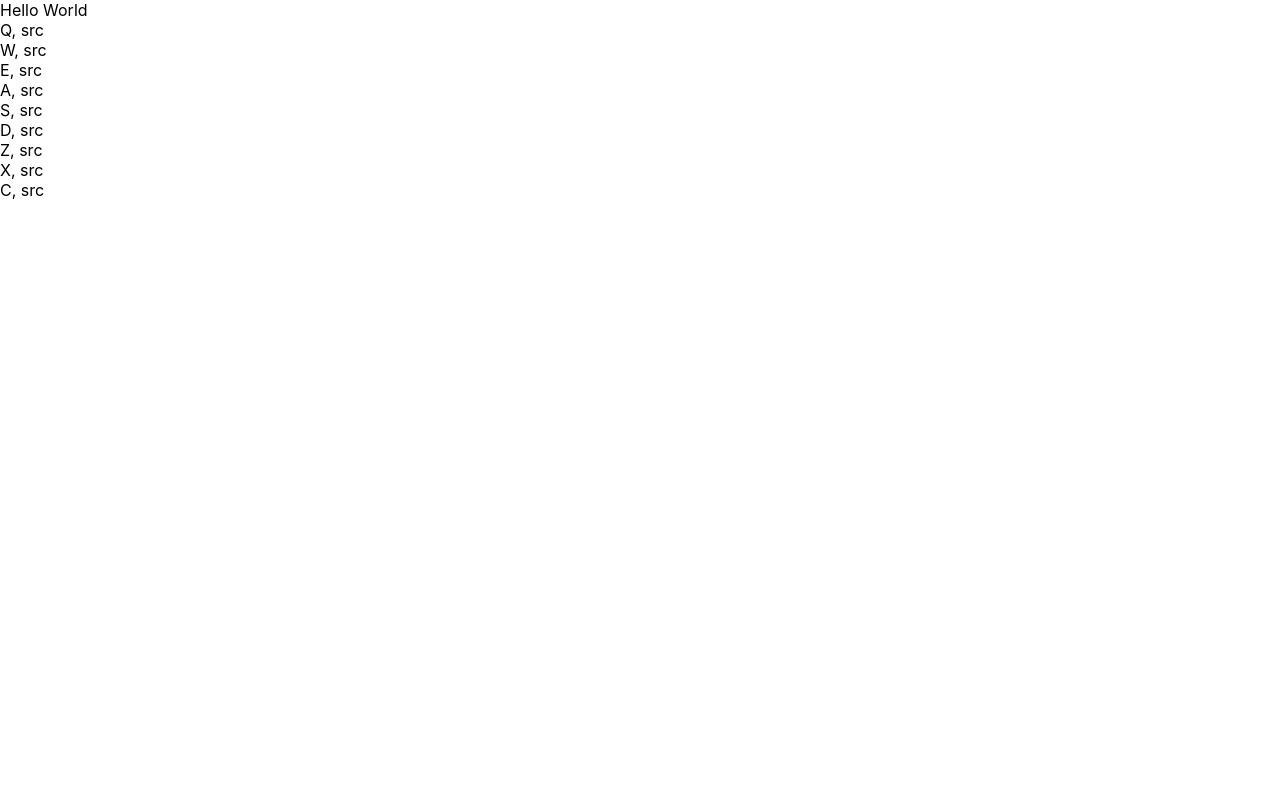
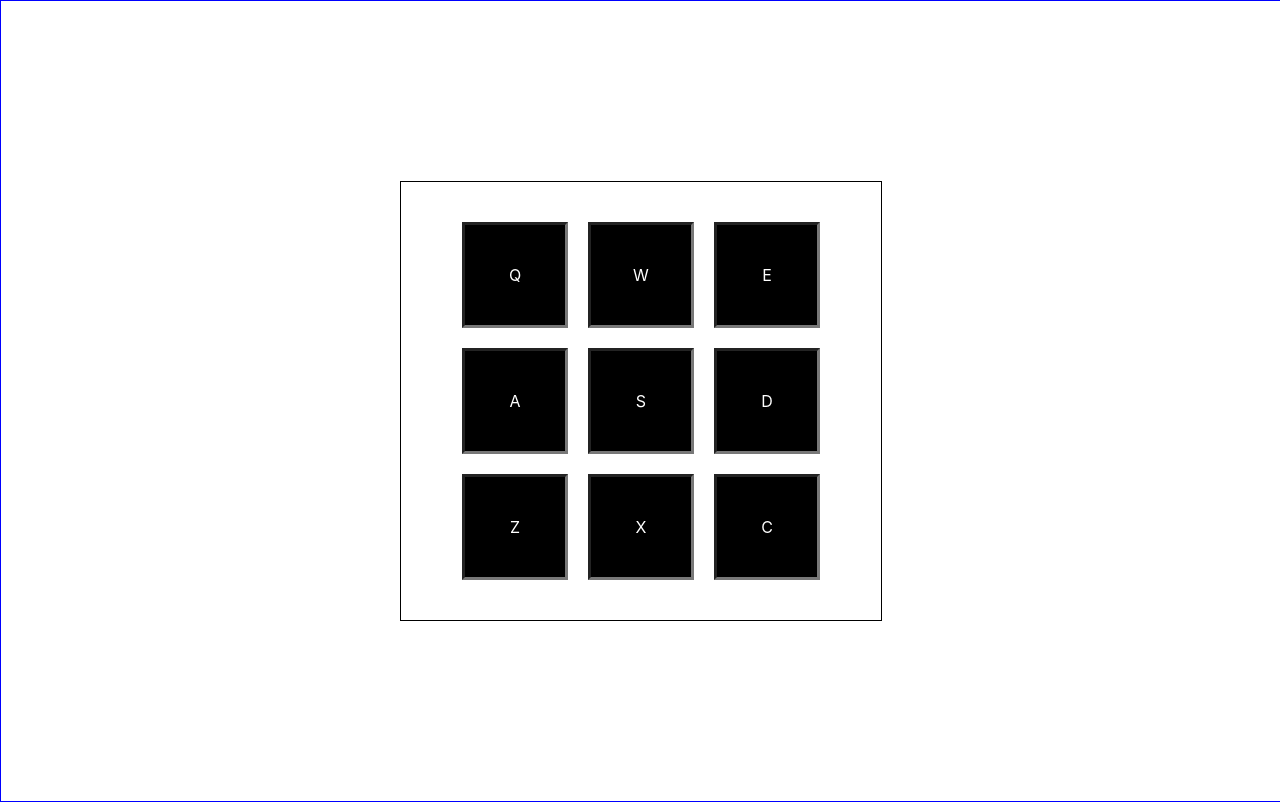
Before and after one commit to brawblan/drum-machine, a React (Create React App) app: page / in a window 1280 px wide. Built offline with nearby package versions, Linux system fonts and the light colour scheme.

Commit message:
edited UI, added keycode key in drumpad object

```diff
--- a/src/App.css
+++ b/src/App.css
@@ -1,38 +1,49 @@
-.App {
-  text-align: center;
+body {
+
 }
 
-.App-logo {
-  height: 40vmin;
-  pointer-events: none;
+#drum-machine {
+  border: 1px solid blue;
+  width: 100vw;
+  height: 100vh;
+  display: flex;
+  justify-content: center;
+  align-items: center;
 }
 
-@media (prefers-reduced-motion: no-preference) {
-  .App-logo {
-    animation: App-logo-spin infinite 20s linear;
-  }
+#display {
+  display: flex;
+  border: 1px solid black;
+  width: 400px;
+  padding: 40px;
 }
 
-.App-header {
-  background-color: #282c34;
-  min-height: 100vh;
-  display: flex;
-  flex-direction: column;
-  align-items: center;
-  justify-content: center;
-  font-size: calc(10px + 2vmin);
-  color: white;
+#drumpadKeyContainer {
+  display: grid;
+  grid-template-columns: repeat(3, 1fr);
+  gap: 20px;
+  margin: auto;
+
 }
 
-.App-link {
-  color: #61dafb;
+.drum-pad {
+  display: flex;
+  justify-content: center;
+  align-items: center;
+  border: 3px inset rgb(120, 120, 120);
+  width: 100px;
+  height: 100px;
+  background-color: #000;
+  color: #fff;
 }
-
-@keyframes App-logo-spin {
-  from {
-    transform: rotate(0deg);
-  }
-  to {
-    transform: rotate(360deg);
-  }
+.drum-pad:hover {
+  background-color: rgb(67, 67, 67);
 }
+.drum-pad:active {
+  background-color: #fff;
+  color: #000;
+  border: 3px outset rgb(120, 120, 120);
+  position: relative;
+  top: 2px;
+  right: 2px;
+}
--- a/src/App.js
+++ b/src/App.js
@@ -3,26 +3,26 @@ import './App.css';
 
 
 const drumpadKeys = [
-  {key: 'Q', source: "src"},
-  {key: 'W', source: "src"},
-  {key: 'E', source: "src"},
-  {key: 'A', source: "src"},
-  {key: 'S', source: "src"},
-  {key: 'D', source: "src"},
-  {key: 'Z', source: "src"},
-  {key: 'X', source: "src"},
-  {key: 'C', source: "src"},
+  {key: 'Q', source: "src", keycode: 80},
+  {key: 'W', source: "src", keycode: 80},
+  {key: 'E', source: "src", keycode: 80},
+  {key: 'A', source: "src", keycode: 80},
+  {key: 'S', source: "src", keycode: 80},
+  {key: 'D', source: "src", keycode: 80},
+  {key: 'Z', source: "src", keycode: 80},
+  {key: 'X', source: "src", keycode: 80},
+  {key: 'C', source: "src", keycode: 80},
 ]
 
 const DrumPad = () => {
   const drumpadKeyContainers = drumpadKeys.map((item) =>
-    <div className="drum-pad" id={item.key}>
-      <audio className="clip" src={item.source} />
-      {item.key}, {item.source}
+    <div className="drum-pad" key={item.key}>
+      <audio className="clip" id={item.key} src={item.source} />
+      {item.key}
     </div>
   )
   return (
-    <div>{drumpadKeyContainers}</div>
+    <div id="drumpadKeyContainer">{drumpadKeyContainers}</div>
   )
 }
 
@@ -31,7 +31,6 @@ function App() {
   return (
     <div id="drum-machine">
       <div id="display">
-        Hello World
         <DrumPad />
       </div>
     </div>
```
Also changed, not shown: 1 other file (tests, documents, lock files or other folders).
